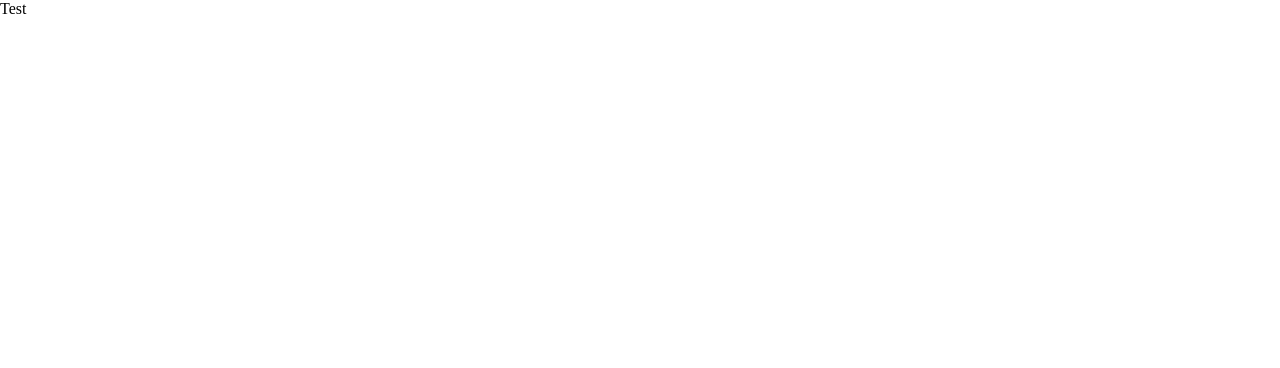
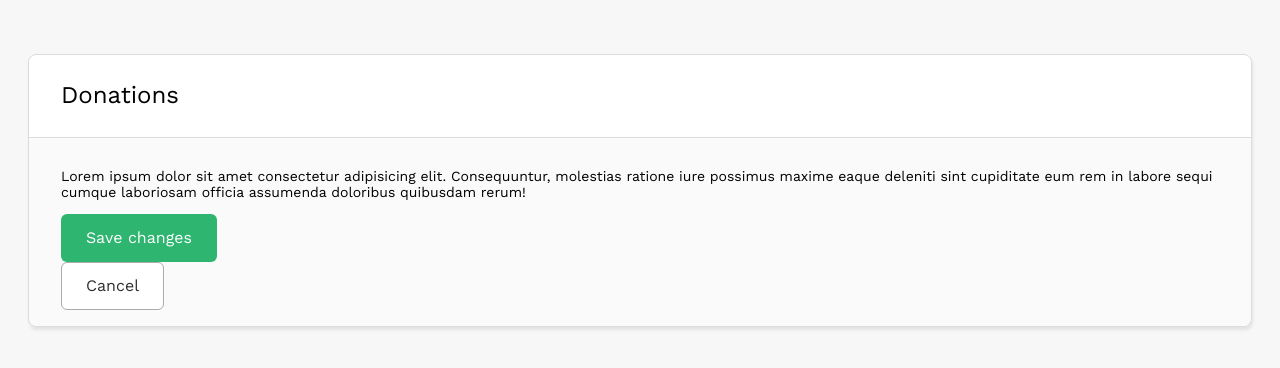
Before and after one commit to moodrets/vue-donation-form, a Vue app: page / in a window 1280 px wide. Shown: the top 368 px of the page. Built offline with nearby package versions, Linux system fonts and the light colour scheme.

Commit message:
base styles, webpack copy plugin for svg-sprite

```diff
--- a/package.json
+++ b/package.json
@@ -13,6 +13,7 @@
     "license": "ISC",
     "devDependencies": {
         "@vue/compiler-sfc": "^3.2.47",
+        "copy-webpack-plugin": "^11.0.0",
         "css-loader": "^6.7.3",
         "html-webpack-plugin": "^5.5.0",
         "mini-css-extract-plugin": "^2.7.5",
--- a/src/App.vue
+++ b/src/App.vue
@@ -1,5 +1,21 @@
 <template>
-    <div>Test</div>
+    <div class="app-container">
+        <section class="app-block">
+            <div class="app-block__header">
+                <h1 class="app-block__title">Donations</h1>
+            </div>
+            <div class="app-block__body">
+                <p>
+                    Lorem ipsum dolor sit amet consectetur adipisicing elit. Consequuntur, molestias ratione iure
+                    possimus maxime eaque deleniti sint cupiditate eum rem in labore sequi cumque laboriosam officia
+                    assumenda doloribus quibusdam rerum!
+                </p>
+                <button class="app-button app-button--success">Save changes</button>
+                <br />
+                <button class="app-button app-button--secondary">Cancel</button>
+            </div>
+        </section>
+    </div>
 </template>
 
 <script setup lang="ts"></script>
--- a/index.html
+++ b/src/index.html
@@ -7,6 +7,6 @@
         <title>Vue Donations</title>
     </head>
     <body>
-        <div id="app"></div>
+        <div id="app" class="app-wrapper"></div>
     </body>
 </html>
--- /dev/null
+++ b/src/styles/base/defaults.scss
@@ -0,0 +1,27 @@
+body {
+    font-family: 'Work Sans', sans-serif;
+    font-size: 14px;
+    font-weight: normal;
+    background: var(--bg-body);
+}
+
+* {
+    box-sizing: border-box;
+}
+
+.app-wrapper {
+    padding-top: 54px;
+}
+
+[v-cloak] {
+    display: none;
+}
+
+a {
+    color: var(--text-link);
+
+    &:hover,
+    &:focus {
+        color: var(--text-link-hover);
+    }
+}
--- /dev/null
+++ b/src/styles/base/fonts.scss
@@ -0,0 +1 @@
+@import url('https://fonts.googleapis.com/css2?family=Work+Sans:ital,wght@0,100;0,200;0,300;0,400;0,500;0,600;0,700;0,800;0,900;1,100;1,200;1,300;1,400;1,500;1,600;1,700;1,800;1,900&display=swap');
--- /dev/null
+++ b/src/styles/base/root.scss
@@ -0,0 +1,50 @@
+:root {
+    // sizes
+    --container-width: 1224px;
+
+    // shadows
+    --shadow-block: 1px 3px 3px rgba(62, 63, 64, 0.1);
+
+    // spacings
+    --spacing-xs: 8px;
+    --spacing-sm: 12px;
+    --spacing-md: 16px;
+    --spacing-lg: 24px;
+    --spacing-xl: 32px;
+
+    // radius
+    --radius-xxs: 6px;
+    --radius-xs: 8px;
+
+    // colors
+    --bg-body: #f7f7f7;
+    --bg-light: #ffffff;
+    --bg-neutral: #fafafa;
+    --bg-success: #2eb670;
+    --bg-secondary: #f3f3f3;
+    --bg-info: #fffbec;
+
+    --bg-button-success: #2eb670;
+    --bg-button-success-hover: #{darken(#2eb670, 5%)};
+    --bg-button-success-active: #{darken(#2eb670, 10%)};
+    --bg-button-secondary: #fff;
+    --bg-button-secondary-hover: #{darken(#fff, 5%)};
+    --bg-button-secondary-active: #{darken(#fff, 10%)};
+
+    --line-base: #dbdcde;
+    --line-secondary: #a9abae;
+
+    --text-light: #fff;
+    --text-dark: #000;
+    --text-success: #00a651;
+    --text-accent: #009ffd;
+    --text-link: #6665dd;
+    --text-link-hover: #{lighten(#6665dd, 5%)};
+    --text-primary: #2f2f30;
+    --text-neutral: #6c6d6f;
+}
+
+$screen-sm: 480px;
+$screen-md: 768px;
+$screen-lg: 1024px;
+$screen-xl: 1366px;
--- /dev/null
+++ b/src/styles/elements/block.scss
@@ -0,0 +1,30 @@
+.app-block {
+    box-shadow: var(--shadow-block);
+    border-radius: var(--radius-xs);
+    margin-bottom: var(--spacing-lg);
+    border: 1px solid var(--line-base);
+
+    &__title {
+        font-weight: 400;
+        font-size: 18px;
+        line-height: 1.4;
+        margin: 0;
+
+        @media (min-width: $screen-md) {
+            font-size: 24px;
+        }
+    }
+
+    &__header {
+        background: var(--bg-light);
+        border-radius: var(--radius-xs) var(--radius-xs) 0 0;
+        padding: var(--spacing-lg) var(--spacing-xl);
+    }
+
+    &__body {
+        background: var(--bg-neutral);
+        border-radius: 0 0 var(--radius-xs) var(--radius-xs);
+        padding: var(--spacing-md) var(--spacing-xl);
+        border-top: 1px solid var(--line-base);
+    }
+}
--- /dev/null
+++ b/src/styles/elements/button.scss
@@ -0,0 +1,46 @@
+.app-button {
+    outline: none;
+    border: none;
+    font-weight: 400;
+    font-size: 16px;
+    line-height: 1.375;
+    border-radius: var(--radius-xxs);
+    padding: var(--spacing-sm) var(--spacing-lg);
+    cursor: pointer;
+    border: 1px solid transparent;
+
+    &--success {
+        color: var(--text-light);
+        background: var(--bg-button-success);
+
+        &:hover,
+        &:focus {
+            background: var(--bg-button-success-hover);
+        }
+
+        &:active {
+            background: var(--bg-button-success-active);
+        }
+    }
+
+    &--secondary {
+        color: var(--text-primary);
+        border-color: var(--line-secondary);
+        background: var(--bg-button-secondary);
+
+        &:hover,
+        &:focus {
+            background: var(--bg-button-secondary-hover);
+        }
+
+        &:active {
+            background: var(--bg-button-secondary-active);
+        }
+    }
+
+    &[disabled],
+    &.disabled {
+        cursor: default;
+        opacity: 0.5;
+    }
+}
--- /dev/null
+++ b/src/styles/elements/container.scss
@@ -0,0 +1,7 @@
+.app-container {
+    max-width: calc(var(--container-width) + var(--spacing-md) + var(--spacing-md));
+    padding-left: var(--spacing-md);
+    padding-right: var(--spacing-md);
+    margin-left: auto;
+    margin-right: auto;
+}
--- a/src/styles/main.scss
+++ b/src/styles/main.scss
@@ -1 +1,10 @@
+// base
 @import './base/normalize.scss';
+@import './base/fonts.scss';
+@import './base/root.scss';
+@import './base/defaults.scss';
+
+// elements
+@import './elements/container.scss';
+@import './elements/block.scss';
+@import './elements/button.scss';
--- a/webpack.config.js
+++ b/webpack.config.js
@@ -1,8 +1,9 @@
 const path = require('path')
+const webpack = require('webpack')
 const { VueLoaderPlugin } = require('vue-loader')
 const MiniCssExtractPlugin = require('mini-css-extract-plugin')
 const HtmlWebpackPlugin = require('html-webpack-plugin')
-const webpack = require('webpack')
+const CopyPlugin = require('copy-webpack-plugin')
 
 const isDev = process.argv.includes('development')
 const isProd = process.argv.includes('production')
@@ -66,7 +67,7 @@ module.exports = {
             filename: '[name].bundle.css',
         }),
         new HtmlWebpackPlugin({
-            template: './index.html',
+            template: './src/index.html',
         }),
         new webpack.DefinePlugin({
             __VUE_OPTIONS_API__: true,
@@ -74,6 +75,9 @@ module.exports = {
         }),
         new webpack.WatchIgnorePlugin({
             paths: [/\.js$/],
+        }),
+        new CopyPlugin({
+            patterns: [{ from: 'src/assets/svg-sprite.svg', to: '' }],
         }),
     ],
     devServer: {
```
Also changed, not shown: src/components/common/SvgIcon.vue (added, +47 -0 lines), src/assets/svg-sprite.svg (added), 6 other files (tests, documents, lock files or other folders).
